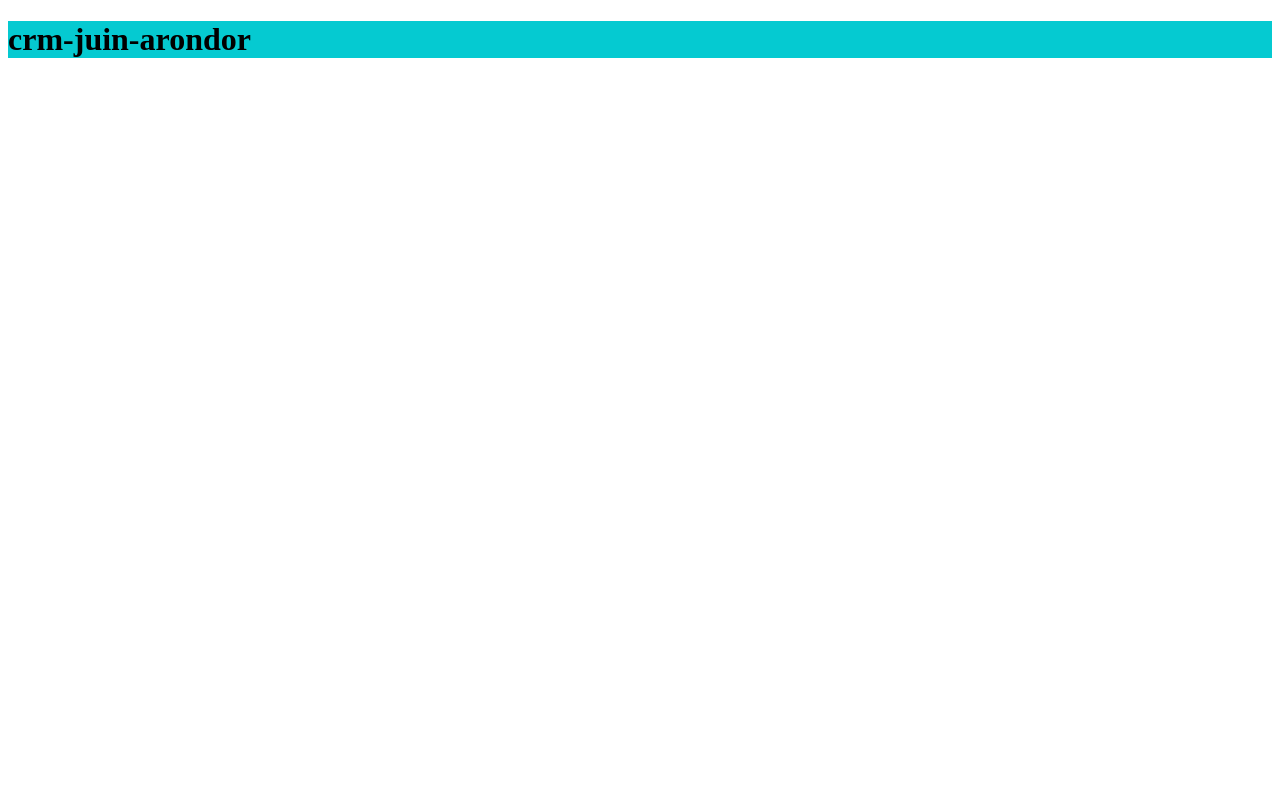
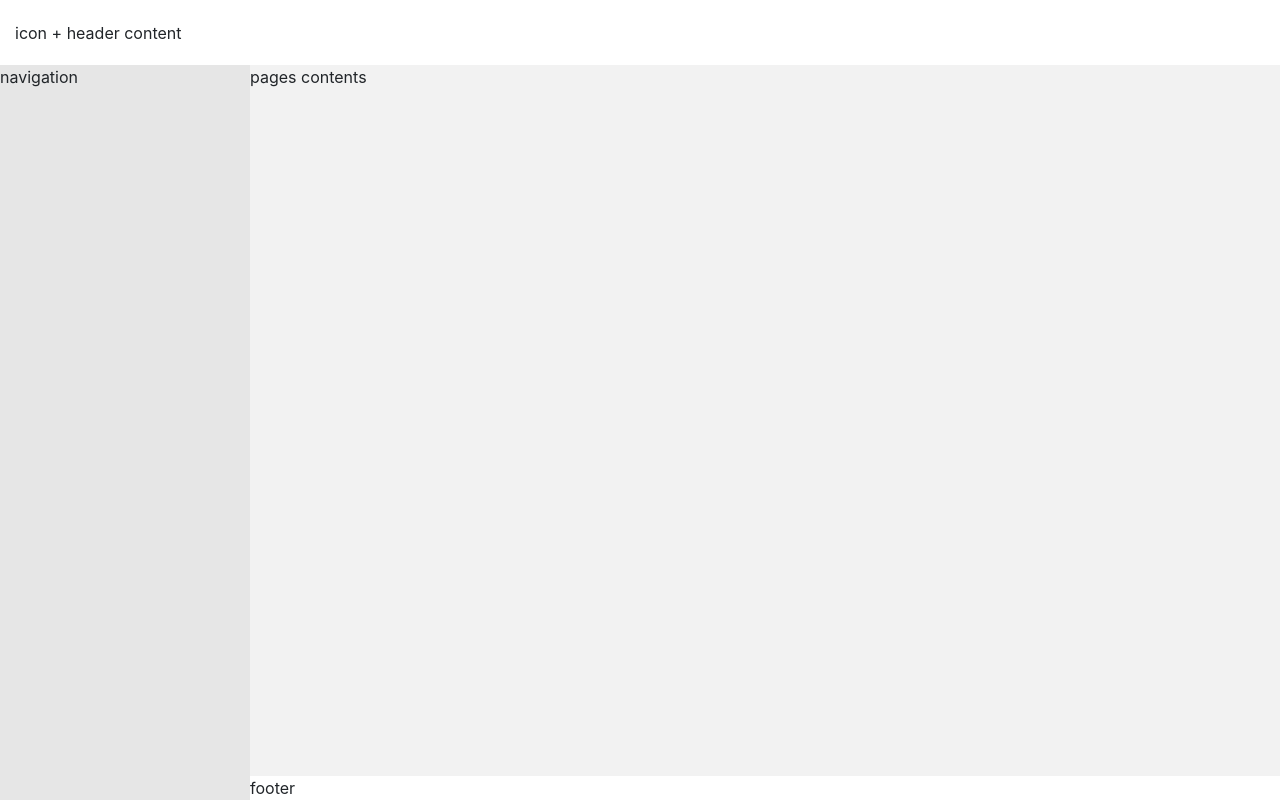
Before and after one commit to ChloePvr/crm-arondor-juin-2020, an Angular app: page / in a window 1280 px wide. Built offline with nearby package versions, Linux system fonts and the light colour scheme.

Commit message:
install libraries

```diff
--- a/angular.json
+++ b/angular.json
@@ -28,7 +28,10 @@
               "src/assets"
             ],
             "styles": [
-              "src/styles.scss"
+              "src/styles.scss",
+              {
+                "input": "./node_modules/bootstrap/dist/css/bootstrap.css"
+              }
             ],
             "stylePreprocessorOptions": {
               "includePaths": [
--- a/src/app/app.component.html
+++ b/src/app/app.component.html
@@ -1 +1,2 @@
-<h1 (click)="sayHello()">{{ title }}</h1>
+<!--<h1 (click)="sayHello()">{{ title }}</h1>-->
+<app-ui></app-ui>
--- /dev/null
+++ b/src/app/ui/components/ui/ui.component.html
@@ -0,0 +1,20 @@
+<header class="fixed-top">
+  icon + header content
+</header>
+<main>
+  <div class="shadow position-fixed">
+  </div>
+  <aside>
+    <div class="scroller">
+      navigation
+    </div>
+  </aside>
+  <div class="page">
+    <div class="contents">
+      pages contents
+    </div>
+    <footer>
+      footer
+    </footer>
+  </div>
+</main>
--- /dev/null
+++ b/src/app/ui/components/ui/ui.component.scss
@@ -0,0 +1,63 @@
+@import "theme";
+@import "layout";
+/// Description design of user interface
+header {
+  height: 65px;
+  background: $light-color;
+  padding: 0 $gutter;
+  display: flex;
+  align-items: center;
+}
+main {
+  background: darken($light-color, 5);
+  min-height: calc(100vh - 65px);
+  padding-top: 65px;
+}
+aside {
+  background: darken($light-color, 10);
+  width: 250px;
+  min-height: 100vh;
+  position: fixed;
+  z-index: 1000;
+  .scroller {
+    overflow-y: auto;
+    max-height: 100vh;
+    padding-bottom: 65px;
+  }
+}
+.close-aside aside {
+  width: 0;
+  overflow: hidden;
+}
+.close-aside .shadow {
+  display: none;
+}
+.shadow {
+  background: rgba($dark-color, .8);
+  width: 100%;
+  min-height: 100vh;
+  z-index: 1000;
+}
+.page {
+  display: flex;
+  flex-direction: column;
+  min-height: calc(100vh - 65px);
+}
+.contents {
+  flex-grow: 1;
+}
+footer {
+  background: $light-color;
+}
+@media (min-width: $md-breakpoint) {
+  .shadow {
+    display: none;
+  }
+  .contents, footer {
+    margin-left: 250px;
+  }
+  .close-aside .contents,
+  .close-aside footer {
+    margin-left: 0;
+  }
+}
--- /dev/null
+++ b/src/app/ui/components/ui/ui.component.ts
@@ -0,0 +1,15 @@
+import { Component, OnInit } from '@angular/core';
+
+@Component({
+  selector: 'app-ui',
+  templateUrl: './ui.component.html',
+  styleUrls: ['./ui.component.scss']
+})
+export class UiComponent implements OnInit {
+
+  constructor() { }
+
+  ngOnInit(): void {
+  }
+
+}
--- a/src/app/ui/ui.module.ts
+++ b/src/app/ui/ui.module.ts
@@ -1,10 +1,12 @@
 import { NgModule } from '@angular/core';
 import { CommonModule } from '@angular/common';
+import { UiComponent } from './components/ui/ui.component';
 
 
 
 @NgModule({
-  declarations: [],
+  declarations: [UiComponent],
+  exports: [UiComponent],
   imports: [
     CommonModule
   ]
--- a/src/polyfills.ts
+++ b/src/polyfills.ts
@@ -1,3 +1,7 @@
+/***************************************************************************************************
+ * Load `$localize` onto the global scope - used if i18n tags appear in Angular templates.
+ */
+import '@angular/localize/init';
 /**
  * This file includes polyfills needed by Angular and is loaded before the app.
  * You can add your own extra polyfills to this file.
```
Also changed, not shown: package.json (+8 -0 lines), src/app/app.module.ts (+7 -4 lines), src/app/icons/icons.module.ts (+4 -3 lines), 2 other files (tests, documents, lock files or other folders).
